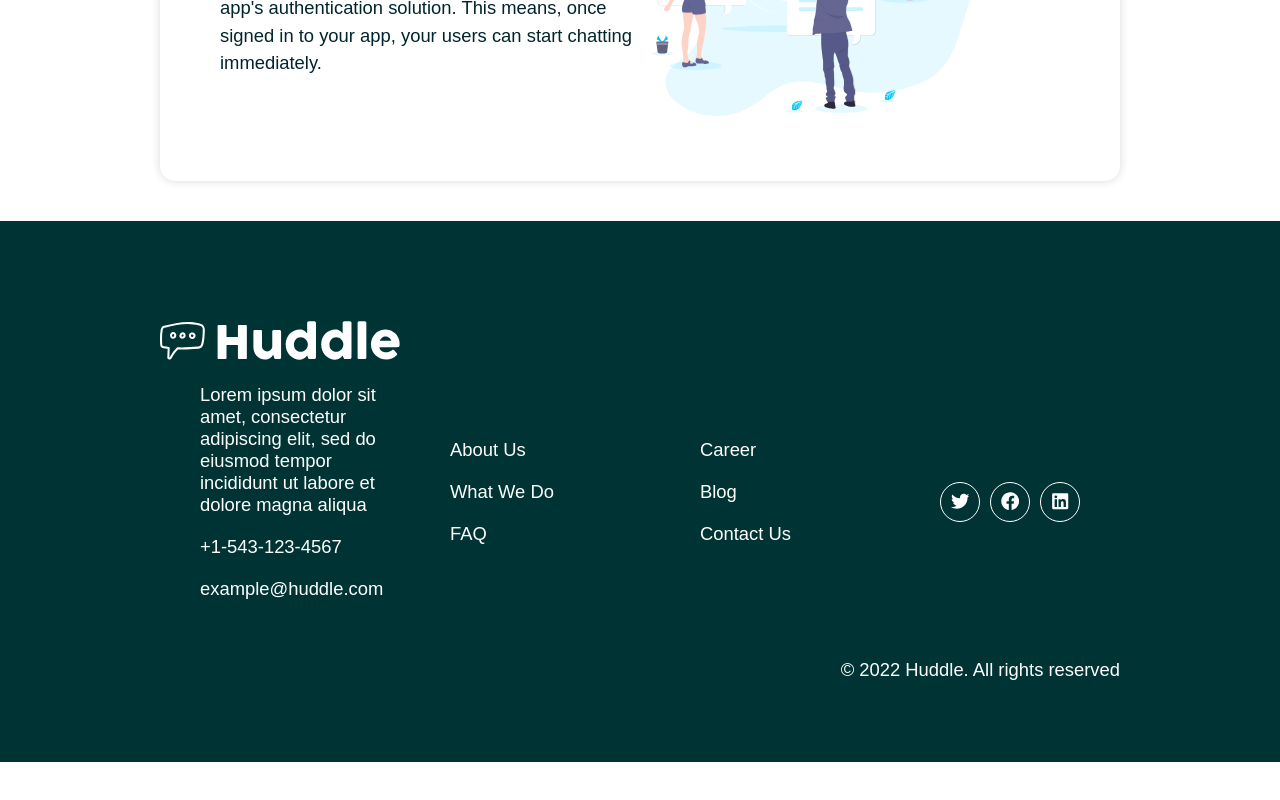
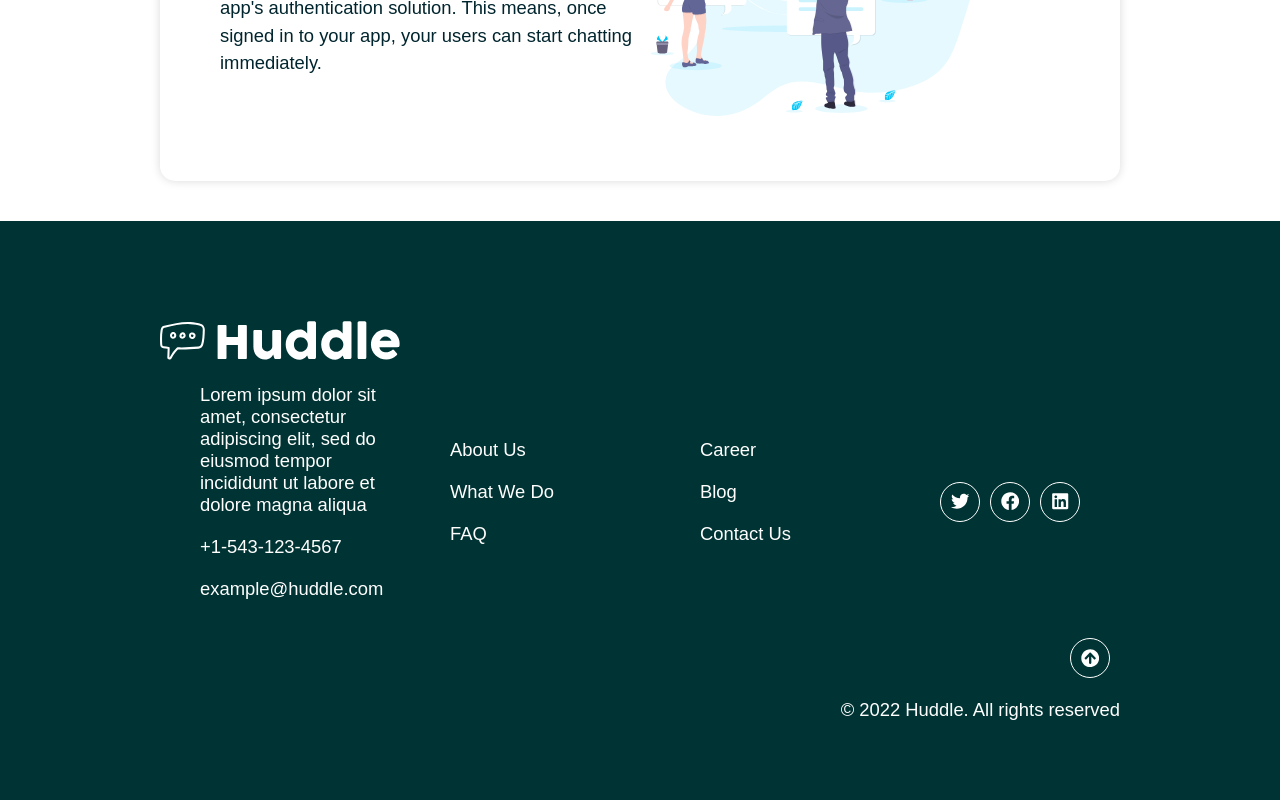
Before and after one commit to yazidam/React-Styled-Components, a React (Create React App) app: page / in a window 1280 px wide. Shown: the part 1532-2332 px from the top of the page. Before the commit the page ends 2294 px from the top, so only its background shows below. Built offline with nearby package versions, Linux system fonts and the light colour scheme.

Commit message:
Adding scrolling to top

```diff
--- a/src/components/Footer.js
+++ b/src/components/Footer.js
@@ -3,8 +3,13 @@ import SocialIcons from "./SocialIcons";
 import { Container } from "./styles/Container.styled";
 import { Flex } from "./styles/Flex.styled";
 import { StyledFooter } from "./styles/Footer.styled";
+import { FaArrowCircleUp } from "react-icons/fa";
+import styled from "styled-components";
 
 const Footer = () => {
+  const handleScroll = () => {
+    window.scroll({ top: 0, behavior: "smooth" });
+  };
   return (
     <StyledFooter>
       <Container>
@@ -32,6 +37,11 @@ const Footer = () => {
 
           <SocialIcons />
         </Flex>
+        <UpIcon>
+          <a onClick={handleScroll}>
+            <FaArrowCircleUp />
+          </a>
+        </UpIcon>
         <p>&copy; 2022 Huddle. All rights reserved</p>
       </Container>
     </StyledFooter>
@@ -39,3 +49,28 @@ const Footer = () => {
 };
 
 export default Footer;
+
+export const UpIcon = styled.div`
+  display: flex;
+
+  flex-direction: row-reverse;
+
+  a {
+    border: 1px solid #fff;
+    cursor: pointer;
+    border-radius: 50%;
+    color: #fff;
+    display: inline-flex;
+    align-items: center;
+    justify-content: center;
+    margin-right: 10px;
+    height: 40px;
+    width: 40px;
+    text-decoration: none;
+  }
+
+  @media (max-width: ${({ theme }) => theme.mobile}) {
+    justify-content: center;
+    margin-top: 20px;
+  }
+`;
```
